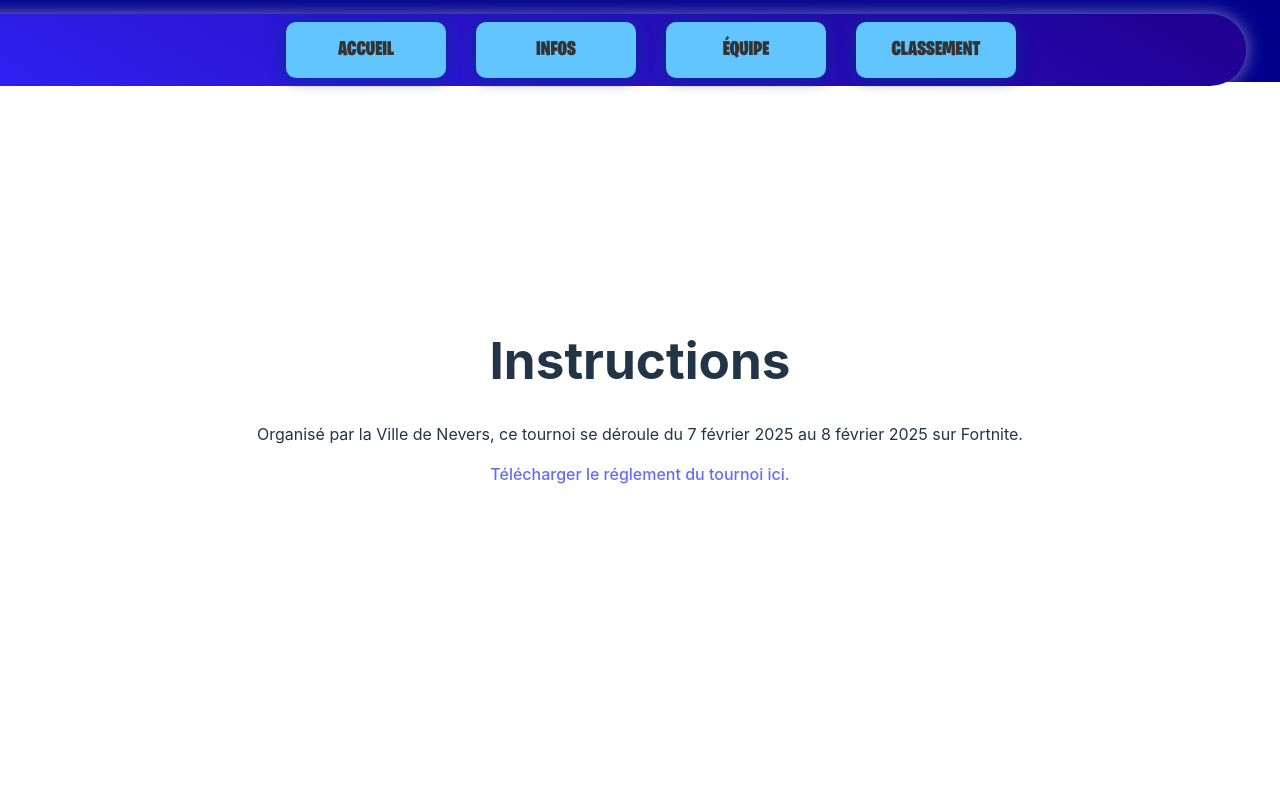
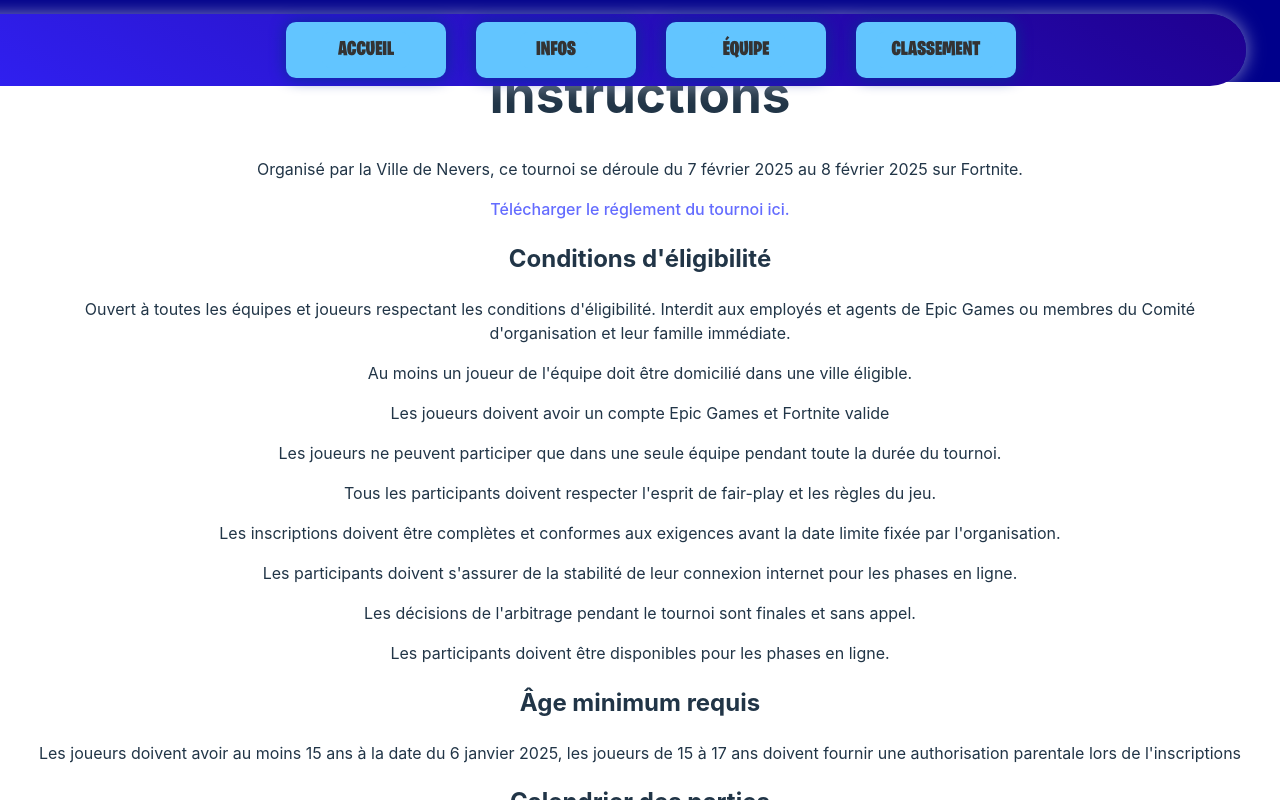
Before and after one commit to cpandreau/SIIVIM_games_tour-, a React (Vite) app in the folder siivim/: page / in a window 1280 px wide. Both pictures are taken after a click on the button "INFOS". Shown: the top 800 px of the page. Built offline with nearby package versions, Linux system fonts and the light colour scheme.

Commit message:
[titouan][info finish need css]

```diff
--- a/siivim/src/App.jsx
+++ b/siivim/src/App.jsx
@@ -83,6 +83,26 @@ function App() {
               <p>
                 <a href="/ppt/reglement.pdf" download>Télécharger le réglement du tournoi ici.</a>
               </p>
+              <h2>Conditions d'éligibilité</h2>
+              <p>Ouvert à toutes les équipes et joueurs respectant les conditions d'éligibilité.
+              Interdit aux employés et agents de Epic Games ou membres du Comité d'organisation et leur famille immédiate.</p>
+              <p>Au moins un joueur de l'équipe doit être domicilié dans une ville éligible. </p>
+              <p>Les joueurs doivent avoir un compte Epic Games et Fortnite valide</p>
+              <p>Les joueurs ne peuvent participer que dans une seule équipe pendant toute la durée du tournoi.</p>
+              <p>Tous les participants doivent respecter l'esprit de fair-play et les règles du jeu.</p>
+              <p>Les inscriptions doivent être complètes et conformes aux exigences avant la date limite fixée par l'organisation.</p>
+              <p>Les participants doivent s'assurer de la stabilité de leur connexion internet pour les phases en ligne.</p>
+              <p>Les décisions de l'arbitrage pendant le tournoi sont finales et sans appel.</p>
+              <p>Les participants doivent être disponibles pour les phases en ligne.</p>
+              <h2>Âge minimum requis</h2>
+              <p>Les joueurs doivent avoir au moins 15 ans à la date du 6 janvier 2025, les joueurs de 15 à 17 ans doivent fournir une authorisation parentale lors de l'inscriptions</p>
+              <h2>Calendrier des parties</h2>
+              <p>Qualification: Samedi 8 février 2025</p>
+              <p>Finale: Dimanche 9 février 2025</p>
+              <h2>Dotations</h2>
+              <p>1er Duo 600€</p>
+              <p>2ème Duo 300€</p>
+              <p>3ème Duo 100€</p>
             </div>
           </div>
         );
```
